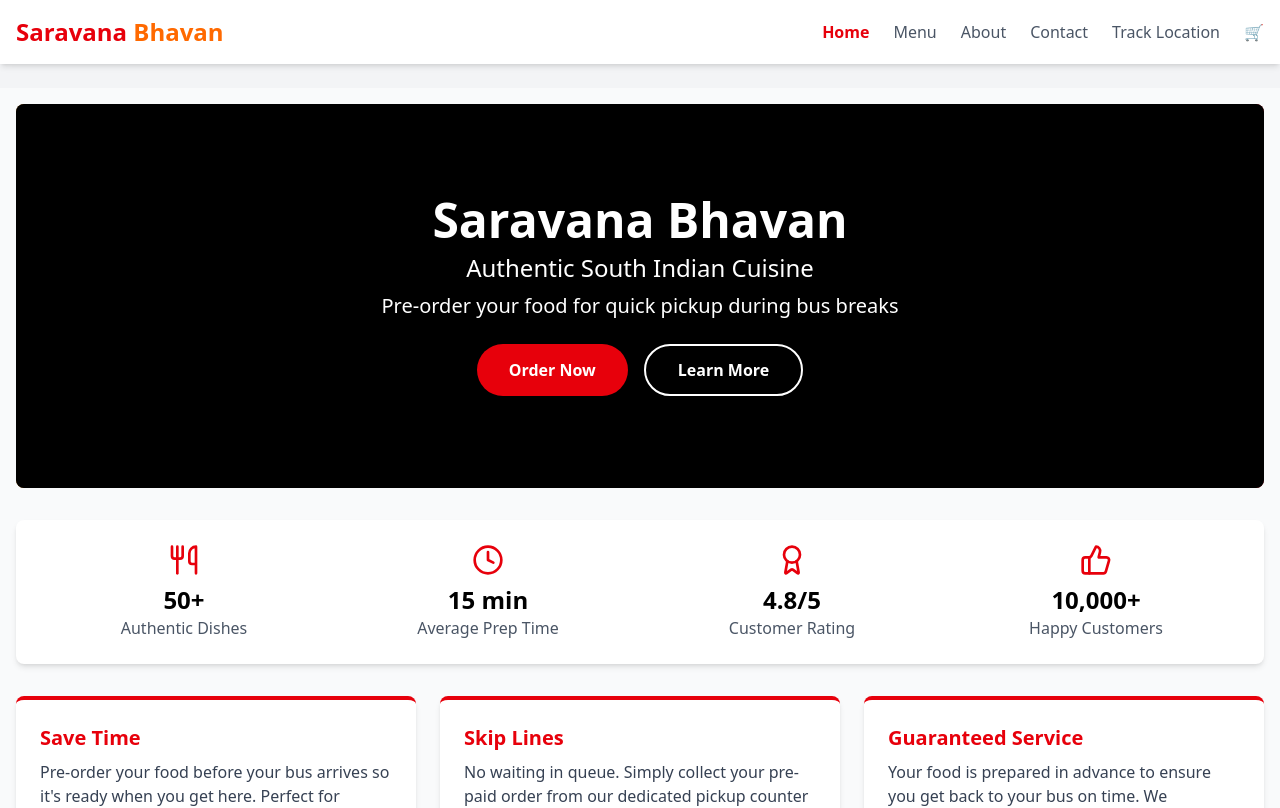
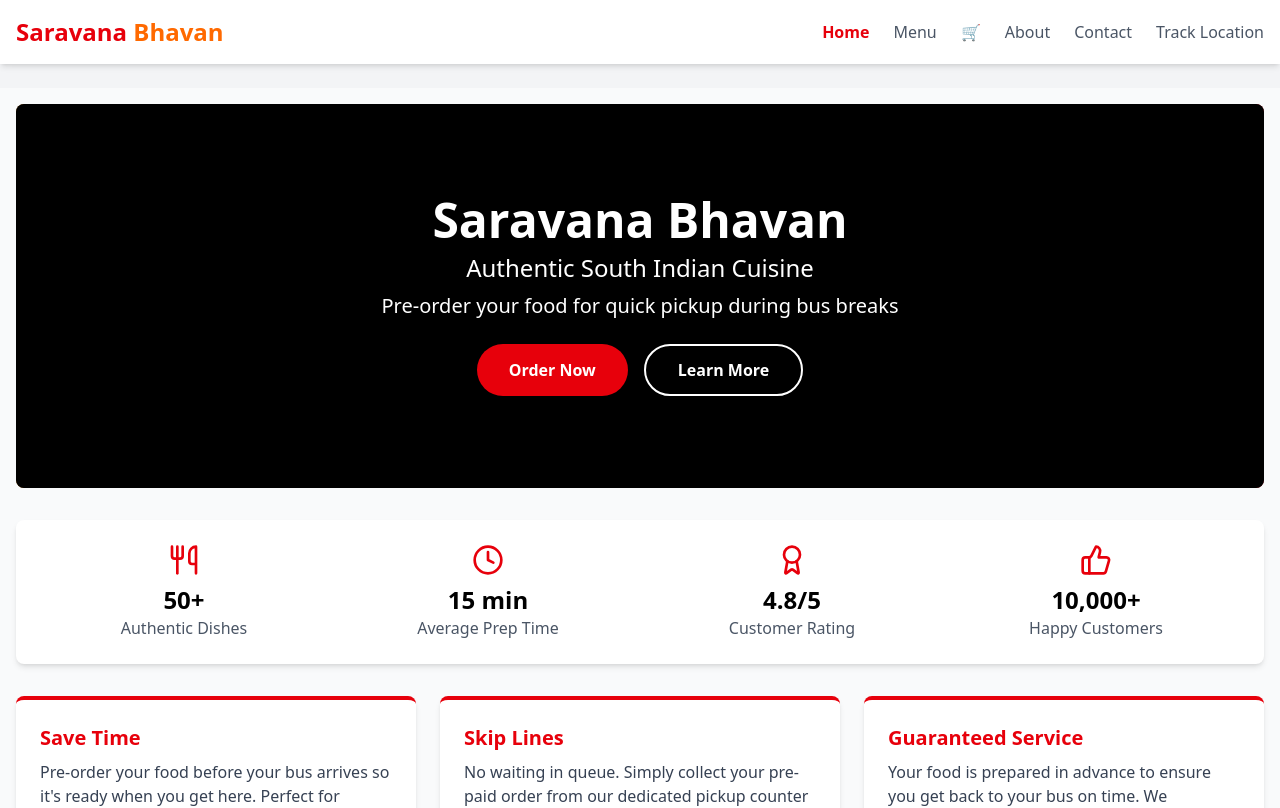
Before and after one commit to ikjasrasool/hotel, a React (Vite) app in the folder frontend/: page / in a window 1280 px wide. Shown: the top 808 px of the page. Built offline with nearby package versions, Linux system fonts and the light colour scheme.

Commit message:
add some

```diff
--- a/frontend/src/components/Header.jsx
+++ b/frontend/src/components/Header.jsx
@@ -22,19 +22,20 @@ const Header = () => {
             <ul className="flex space-x-6 items-center">
               <li><Link to="/" className={activeTab === '/' ? 'text-red-600 font-bold' : 'text-gray-600'}>Home</Link></li>
               <li><Link to="/menu" className={activeTab === '/menu' ? 'text-red-600 font-bold' : 'text-gray-600'}>Menu</Link></li>
-              <li><Link to="/about" className={activeTab === '/about' ? 'text-red-600 font-bold' : 'text-gray-600'}>About</Link></li>
-              <li><Link to="/contact" className={activeTab === '/contact' ? 'text-red-600 font-bold' : 'text-gray-600'}>Contact</Link></li>
-              <li><Link to="/OpenMapsToHotel" className={activeTab === '/OpenMapsToHotel' ? 'text-red-600 font-bold' : 'text-gray-600'}>Track Location</Link></li>
               <li>
                 <Link to="/cart" className="relative text-gray-700 hover:text-red-600">
                   🛒
                   {totalItems > 0 && (
-                    <span className="absolute -top-2 -right-3 bg-red-600 text-white text-xs rounded-full px-1">
+                      <span className="absolute -top-2 -right-3 bg-red-600 text-white text-xs rounded-full px-1">
                       {totalItems}
                     </span>
                   )}
                 </Link>
               </li>
+              <li><Link to="/about" className={activeTab === '/about' ? 'text-red-600 font-bold' : 'text-gray-600'}>About</Link></li>
+              <li><Link to="/contact" className={activeTab === '/contact' ? 'text-red-600 font-bold' : 'text-gray-600'}>Contact</Link></li>
+              <li><Link to="/OpenMapsToHotel" className={activeTab === '/OpenMapsToHotel' ? 'text-red-600 font-bold' : 'text-gray-600'}>Track Location</Link></li>
+
             </ul>
           </nav>
         </div>
```
